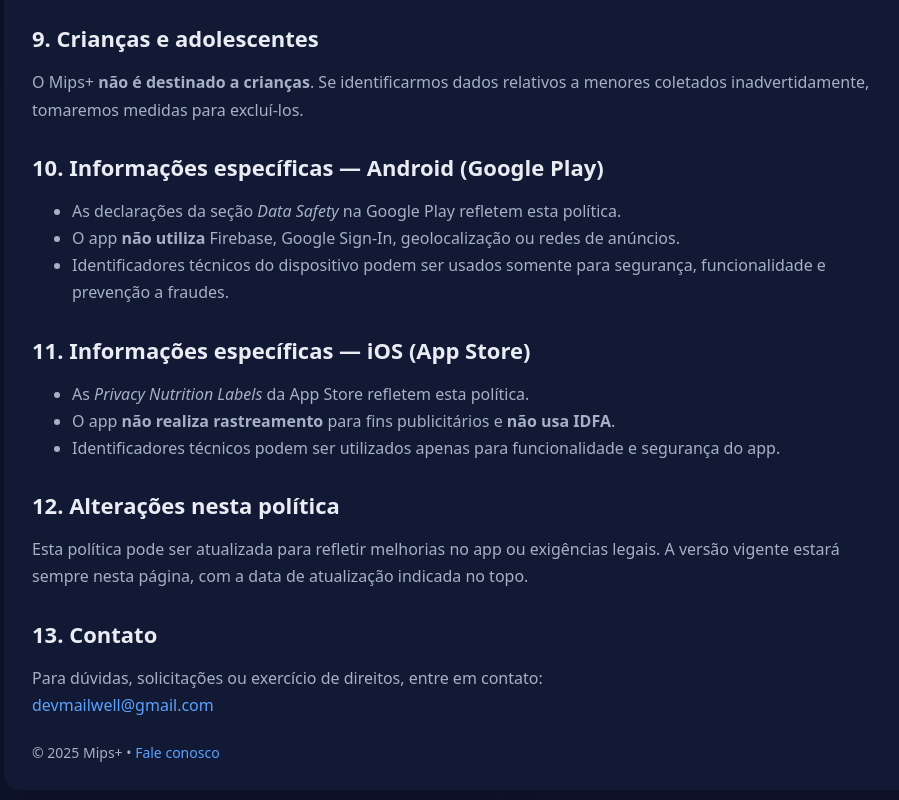
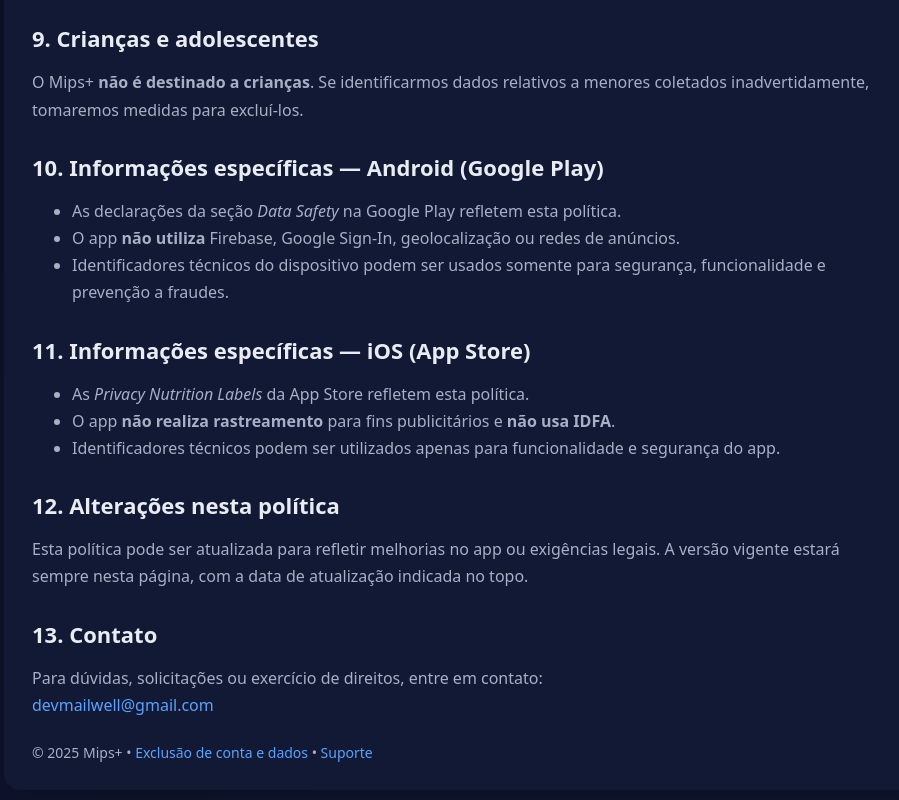
Before and after one commit to myjobwell/mips-, a plain HTML site: page index.html in a window 1280 px wide. Shown: the part 2065-2865 px from the top of the page, without its empty margins (176-1075 px from the left). Drawn offline with Linux system fonts and the light colour scheme.

Commit message:
Update index.html

```diff
--- a/index.html
+++ b/index.html
@@ -117,8 +117,9 @@
       </p>
 
       <footer>
-        © 2025 Mips+ • <a href="#contato">Fale conosco</a>
-      </footer>
+  © 2025 Mips+ • <a href="./exclusao-conta.html">Exclusão de conta e dados</a> • <a href="mailto:devmailwell@gmail.com">Suporte</a>
+</footer>
+
     </div>
   </div>
 </body>
```
